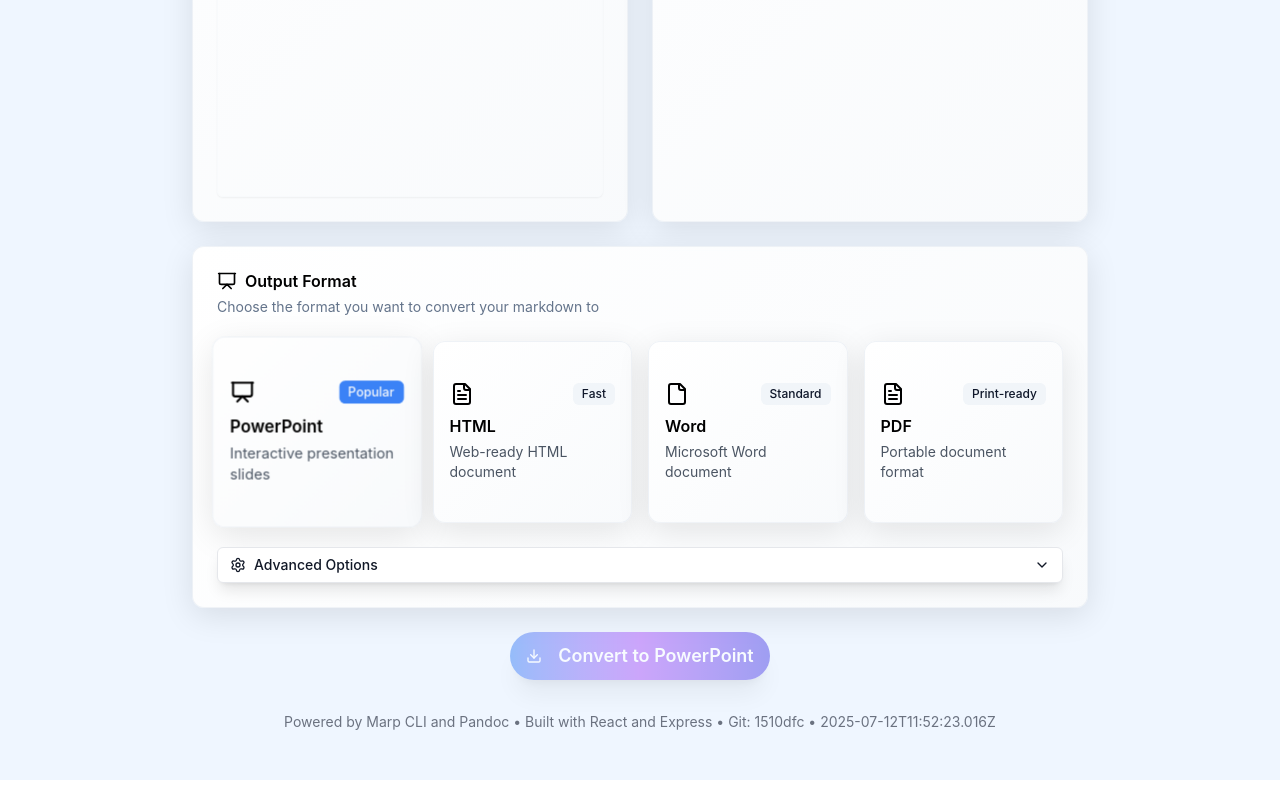
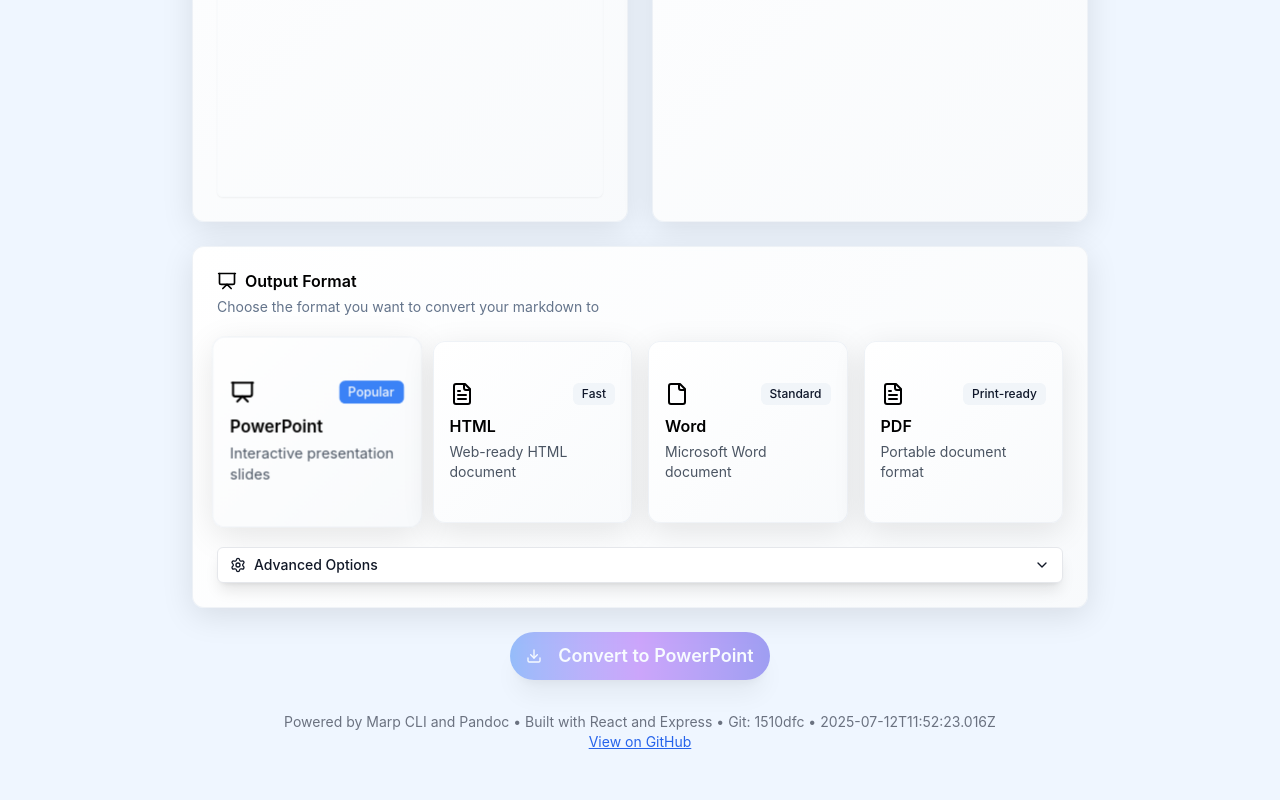
Before and after one commit to quanhua92/markdown-converter-online, a React (Vite) app: page / in a window 1280 px wide. Shown: the part 1134-1934 px from the top of the page. Built offline with nearby package versions, Linux system fonts and the light colour scheme.

Commit message:
Add GitHub repository link to footer
Add GitHub link to both main page and print page footers
for easy access to source code repository.

```diff
--- a/src/routes/index.tsx
+++ b/src/routes/index.tsx
@@ -2250,7 +2250,18 @@ Markdown strikes the perfect balance between simplicity and functionality. Wheth
         {currentView === 'guides' && renderGuides()}
 
         <div className="mt-8 text-center text-sm text-gray-500 dark:text-gray-400">
-          <p>Powered by Marp CLI and Pandoc • Built with React and Express • Git: {gitCommit} • {new Date().toISOString()}</p>
+          <p>
+            Powered by Marp CLI and Pandoc • Built with React and Express • Git: {gitCommit} • {new Date().toISOString()}
+            <br />
+            <a
+              href="https://github.com/quanhua92/markdown-converter-online"
+              target="_blank"
+              rel="noopener noreferrer"
+              className="text-blue-600 dark:text-blue-400 hover:text-blue-800 dark:hover:text-blue-300 underline hover:no-underline transition-colors"
+            >
+              View on GitHub
+            </a>
+          </p>
         </div>
       </div>
       <Toaster position="top-right" />
--- a/src/routes/print.tsx
+++ b/src/routes/print.tsx
@@ -226,6 +226,20 @@ function PrintPage() {
             {markdown}
           </ReactMarkdown>
         </div>
+
+        {/* Footer with GitHub link */}
+        <div className="no-print mt-8 text-center text-sm text-gray-500 dark:text-gray-400 border-t border-gray-200 dark:border-gray-700 pt-4">
+          <p>
+            <a
+              href="https://github.com/quanhua92/markdown-converter-online"
+              target="_blank"
+              rel="noopener noreferrer"
+              className="text-blue-600 dark:text-blue-400 hover:text-blue-800 dark:hover:text-blue-300 underline hover:no-underline transition-colors"
+            >
+              View on GitHub
+            </a>
+          </p>
+        </div>
       </div>
     </div>
   )
```
